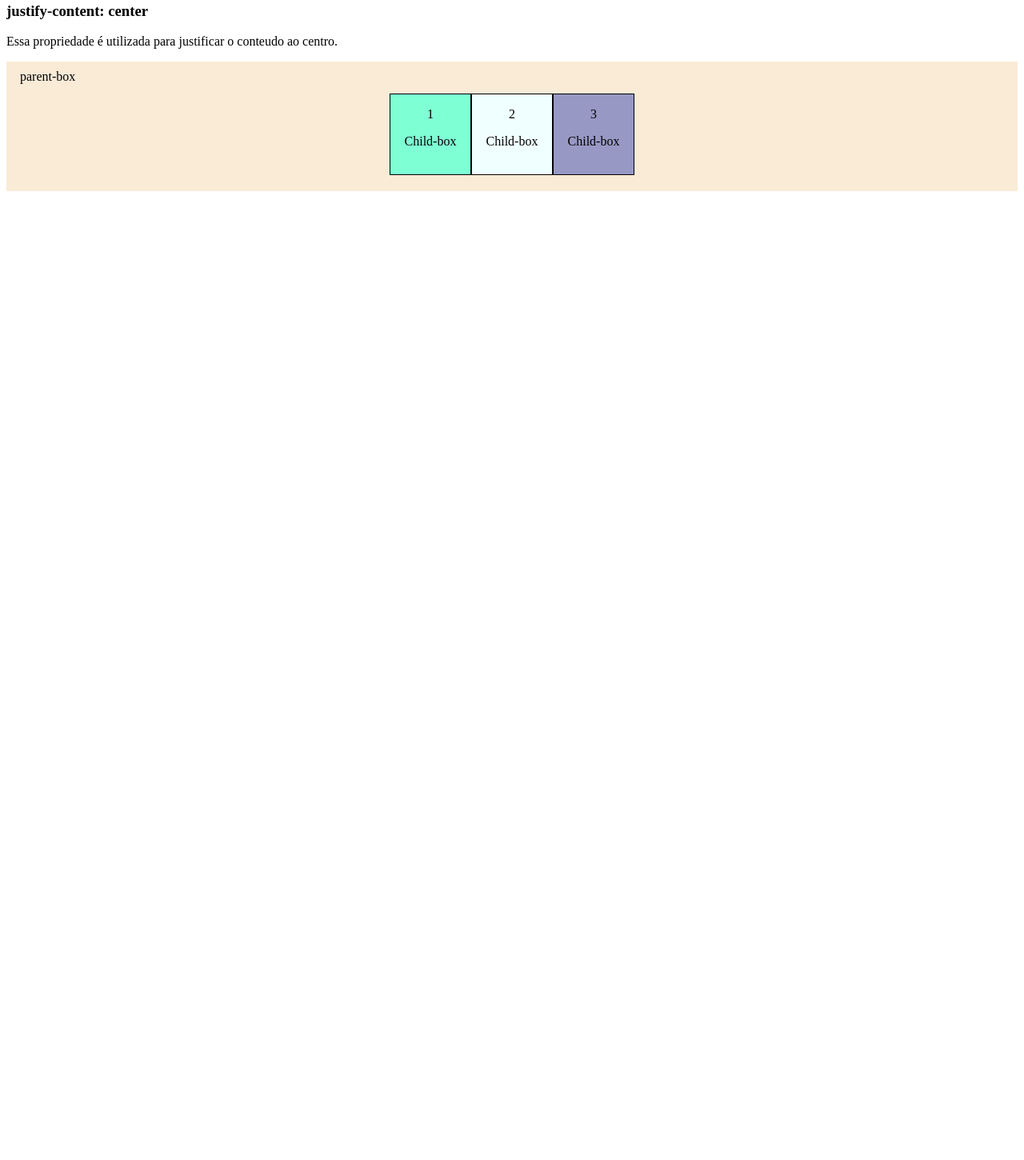
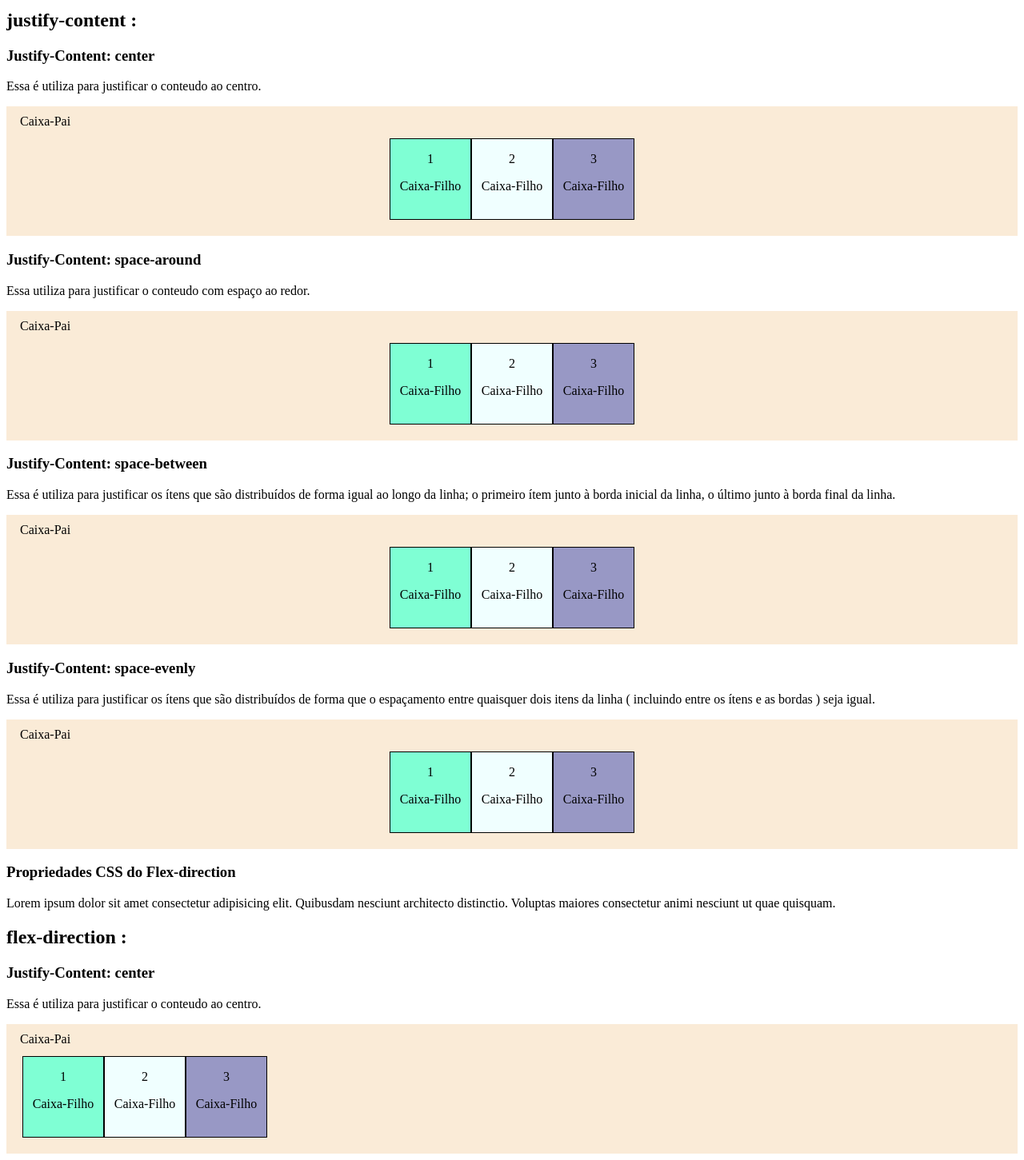
Before and after one commit to jordanea-statute/css-flexbox, a plain HTML site: page index.html in a window 1280 px wide. Shown: the part 387-1838 px from the top of the page at 80% size. Before the commit the page ends 800 px from the top, so only its background shows below. Drawn offline with Linux system fonts and the light colour scheme.

Commit message:
Update index.html

```diff
--- a/index.html
+++ b/index.html
@@ -1,65 +1,165 @@
-
 <!DOCTYPE html>
 <html lang="pt-br">
+
 <head>
     <meta charset="UTF-8">
     <meta http-equiv="X-UA-Compatible" content="IE=edge">
     <meta name="viewport" content="width=device-width, initial-scale=1.0">
-    <title>Propriedade CSS FlexBox</title>
+    <title>Propriedades CSS Flexbox</title>
     <link rel="stylesheet" href="./style.css">
+</head>
 
-</head>
 <body>
-    <h1 class="page-title">Propriedade CSS do Flexbox </h1>
+    <h1 class="page-title"> Propriedades CSS do Flexbox </h1>
+    <p class="incial-text">O Flexbox tem como meta ser um modo mais eficiente para criar layout flexível, alinhar e distribuir espaços entre itens em um container Pai,visa organizar os elementos filhos de uma pagina HTML dentro dos seus containers de forma dinâmica.
+    </p>
+    <section class="property-section" id="display-flex">
 
-    <section class="Propert-section" id="display-flex">
-        <h2 class="Property-title">display: flex</h2>
-
-        <p class="property-explanation">
-           Essa é a primeira propriedade que precisa ser declarada com o valor "flex" para que o flexbox funcione.
-        </p>
+        <h2 class="property-title"> Display : flex</h2>
+        <p class="property-explanation">Essa é a primeira propriedade que precisa ser declarada com o valor "flex" para
+            que o flexbox funcione.</p>
         <div class="parent-box">
-            <p>parent-box</p>
+            <p>Caixa-Pai</p>
             <div class="child-box">
                 <p>1</p>
-                <p>Child-box</p>
+                <p>Caixa-Filho</p>
             </div>
             <div class="child-box">
                 <p>2</p>
-                <p>Child-box</p>
+                <p>Caixa-Filho</p>
             </div>
             <div class="child-box">
                 <p>3</p>
-                <p>Child-box</p>
+                <p>Caixa-Filho</p>
             </div>
         </div>
-
     </section>
 
-    <section class="Propert-section"  id="justify-content">
-        <h2 class="Property-title">justify-content</h2>
-        <h3 class="value-title">justify-content: center</h2>
+    <section class="property-section" id="justify-content">
 
-        <p class="property-explanation">
-           Essa propriedade é utilizada para justificar o conteudo ao centro.
+        <h2 class="property-title"> justify-content : </h2>
+
+        <section class="value-section" id="jc-center">
+            <h3 class="value-title">Justify-Content: center</h3>
+            <p class="property-explanation">Essa é utiliza para justificar o conteudo ao centro.
             </p>
             <div class="parent-box">
-            <p>parent-box</p>
+                <p>Caixa-Pai</p>
+
                 <div class="child-box">
                     <p>1</p>
-                <p>Child-box</p>
+                    <p>Caixa-Filho</p>
                 </div>
                 <div class="child-box">
                     <p>2</p>
-                <p>Child-box</p>
+                    <p>Caixa-Filho</p>
                 </div>
                 <div class="child-box">
                     <p>3</p>
-                <p>Child-box</p>
+                    <p>Caixa-Filho</p>
                 </div>
             </div>
+        </section>
+
+        <section class="value-section" id="jc-space-around">
+            <h3 class="value-title">Justify-Content: space-around</h3>
+
+            <p class="property-explanation">Essa utiliza para justificar o conteudo com espaço ao redor.
+            </p>
+            <div class="parent-box">
+                <p>Caixa-Pai</p>
+                <div class="child-box">
+                    <p>1</p>
+                    <p>Caixa-Filho</p>
+                </div>
+                <div class="child-box">
+                    <p>2</p>
+                    <p>Caixa-Filho</p>
+                </div>
+                <div class="child-box">
+                    <p>3</p>
+                    <p>Caixa-Filho</p>
+                </div>
+            </div>
+        </section>
+
+        <section class="value-section" id="jc-space-between">
+            <h3 class="value-title">Justify-Content: space-between</h3>
+
+            <p class="property-explanation">Essa é utiliza para justificar os ítens que são distribuídos de forma igual ao
+                longo da linha; o primeiro ítem junto à borda inicial da linha, o último junto à borda final da linha.
+            </p>
+            <div class="parent-box">
+                <p>Caixa-Pai</p>
+                <div class="child-box">
+                    <p>1</p>
+                    <p>Caixa-Filho</p>
+                </div>
+                <div class="child-box">
+                    <p>2</p>
+                    <p>Caixa-Filho</p>
+                </div>
+                <div class="child-box">
+                    <p>3</p>
+                    <p>Caixa-Filho</p>
+                </div>
+            </div>
+        </section>
+
+        <section class="value-section" id="jc-space-evenly">
+            <h3 class="value-title">Justify-Content: space-evenly</h3>
+
+            <p class="property-explanation">Essa é utiliza para justificar os ítens que são distribuídos de forma que o
+                espaçamento entre quaisquer dois itens da linha ( incluindo entre os ítens e as bordas ) seja igual.
+            </p>
+            <div class="parent-box">
+                <p>Caixa-Pai</p>
+                <div class="child-box">
+                    <p>1</p>
+                    <p>Caixa-Filho</p>
+                </div>
+                <div class="child-box">
+                    <p>2</p>
+                    <p>Caixa-Filho</p>
+                </div>
+                <div class="child-box">
+                    <p>3</p>
+                    <p>Caixa-Filho</p>
+                </div>
+            </div>
+        </section>
+    </section>
+
+    <section>
+        <section class="property-section" id="flex-direction">
+            <h1 class="page-title"> Propriedades CSS do Flex-direction </h1>
+            <p class="incial-text">Lorem ipsum dolor sit amet consectetur adipisicing elit. Quibusdam nesciunt architecto distinctio. Voluptas maiores consectetur animi nesciunt ut quae quisquam.
+            </p>
+            <h2 class="property-title"> flex-direction : </h2>
+                <!--CONTINUAR APARTIR DAQUI-->
+            <section class="value-section" id="jc-center">
+                <h3 class="value-title">Justify-Content: center</h3>
+                <p class="property-explanation">Essa é utiliza para justificar o conteudo ao centro.
+                </p>
+                <div class="parent-box">
+                    <p>Caixa-Pai</p>
+
+                    <div class="child-box">
+                        <p>1</p>
+                        <p>Caixa-Filho</p>
+                    </div>
+                    <div class="child-box">
+                        <p>2</p>
+                        <p>Caixa-Filho</p>
+                    </div>
+                    <div class="child-box">
+                        <p>3</p>
+                        <p>Caixa-Filho</p>
+                    </div>
+                </div>
+            </section>
 
     </section>
+</body>
 
-</body>
 </html>
```
Lines whose indentation alone changed are shown as unchanged.
